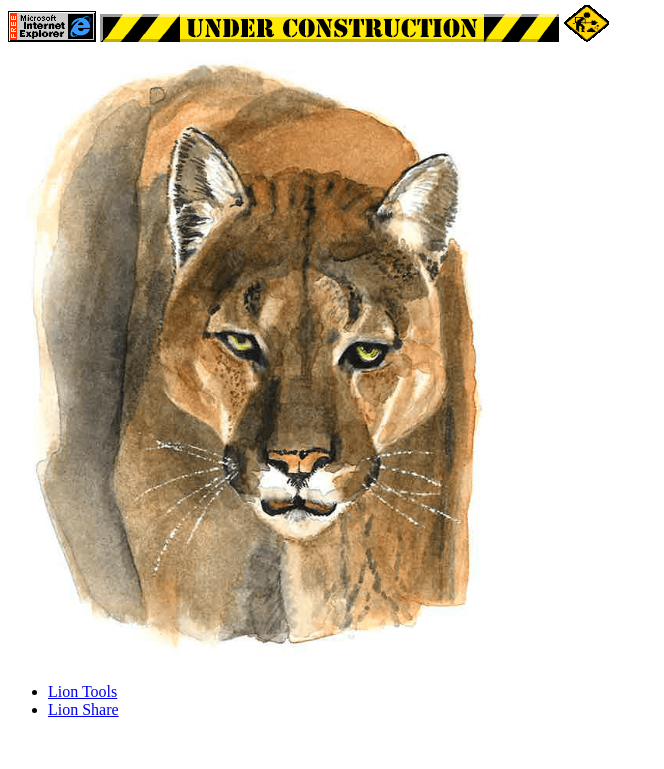
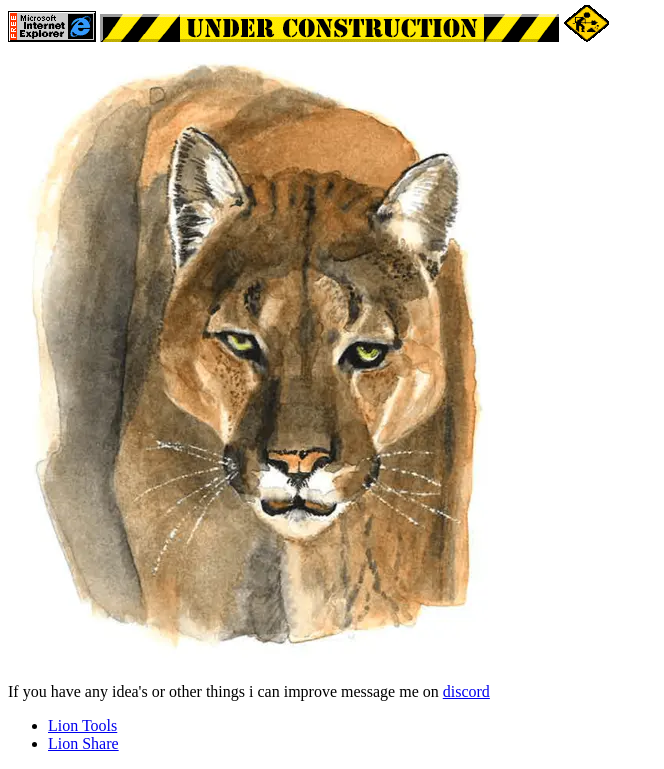
Before and after one commit to Winterwolf365/lion, a plain HTML site: page index.html in a window 1280 px wide. Shown: the part 87-856 px from the top of the page, without its empty margins (0-664 px from the left). Before the commit the page ends 822 px from the top, so only its background shows below. Drawn offline with Linux system fonts and the light colour scheme.

Commit message:
Improved the site loading and added contact info

```diff
--- a/index.html
+++ b/index.html
@@ -2,7 +2,8 @@
 <html lang="en">
 
 <head>
-  <meta charset="utf-8">
+  <meta charset="UTF-8">
+  <meta name="viewport" content="width=device-width, initial-scale=1.0">
   <title>Welcome to lion.pet</title>
 </head>
 
@@ -15,7 +16,11 @@
   <img src="banner.gif" />
   <img src="sign.gif" />
   <br />
-  <img style="width: 98vw; max-width: 30rem;" src="lion.png" />
+  <img style="width: 98vw; max-width: 30rem;" src="lion.webp" />
+  <p>
+    If you have any idea's or other things i can improve message
+    me on <a href="https://discord.lion.pet/">discord</a>
+  </p>
   <ul>
     <li><a href="https://tools.lion.pet/">Lion Tools</a></li>
     <li><a href="https://share.lion.pet/">Lion Share</a></li>
```
Also changed, not shown: lion.webp (added).
